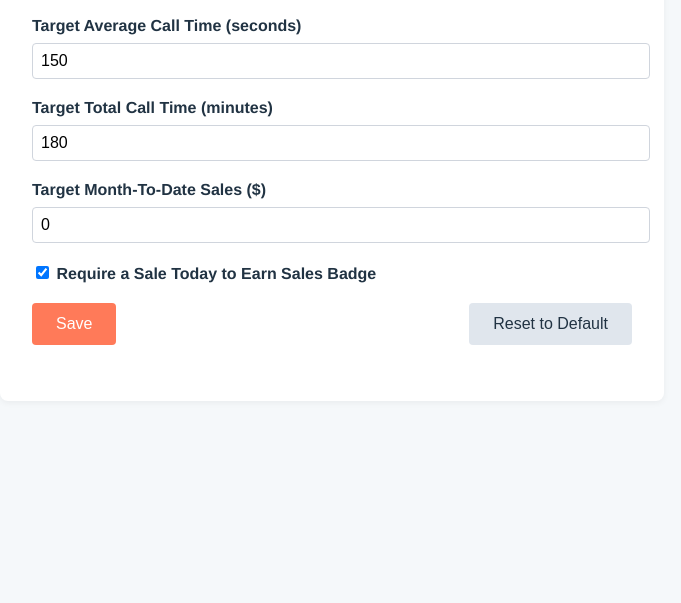
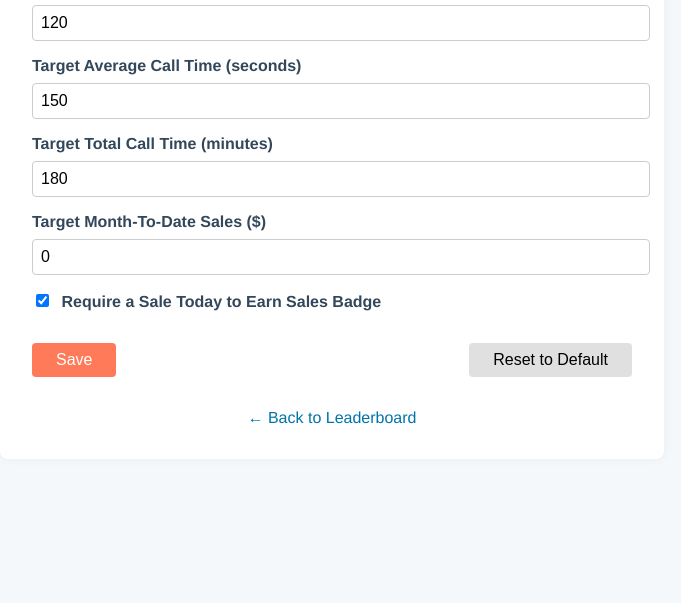
Before and after one commit to ybowdotio/salesleaderboard, a website: page goalsSettings.html in a window 1280 px wide. Shown: the part 197-800 px from the top of the page, without its empty margins (308-989 px from the left). Drawn offline with Linux system fonts and the light colour scheme.

Commit message:
Update goalsSettings.html

```diff
--- a/goalsSettings.html
+++ b/goalsSettings.html
@@ -3,155 +3,155 @@
 <head>
   <meta charset="UTF-8" />
   <meta name="viewport" content="width=device-width, initial-scale=1.0" />
-  <title>Adjust Daily Sales Goals</title>
+  <title>Goal Settings</title>
   <style>
     body {
-      font-family: "Helvetica Neue", sans-serif;
-      background-color: #f5f8fa;
-      color: #213343;
+      font-family: "Helvetica Neue", Helvetica, Arial, sans-serif;
+      background: #f5f8fa;
       margin: 0;
       padding: 2rem;
+      color: #33475b;
+    }
+
+    h1 {
+      text-align: center;
     }
 
     .container {
       max-width: 600px;
-      margin: auto;
-      background: #ffffff;
+      margin: 2rem auto;
+      background: white;
+      border-radius: 8px;
       padding: 2rem;
-      border-radius: 8px;
-      box-shadow: 0 2px 6px rgba(0, 0, 0, 0.05);
-    }
-
-    h1 {
-      text-align: center;
-      font-size: 1.5rem;
-      margin-bottom: 1.5rem;
-    }
-
-    .form-group {
-      margin-bottom: 1.25rem;
+      box-shadow: 0 0 10px rgba(0, 0, 0, 0.05);
     }
 
     label {
       display: block;
-      margin-bottom: 0.5rem;
+      margin-top: 1rem;
       font-weight: 600;
     }
 
-    input[type="number"], input[type="checkbox"] {
+    input[type="number"] {
+      width: 100%;
       padding: 0.5rem;
       font-size: 1rem;
-      width: 100%;
-      max-width: 100%;
-      border: 1px solid #d0d5dd;
+      margin-top: 0.5rem;
+      border: 1px solid #ccc;
       border-radius: 4px;
     }
 
-    input[type="checkbox"] {
-      width: auto;
+    .buttons {
+      display: flex;
+      justify-content: space-between;
+      margin-top: 2rem;
     }
 
-    .form-actions {
-      display: flex;
-      justify-content: space-between;
-      gap: 1rem;
-    }
-
-    button {
-      padding: 0.75rem 1.5rem;
+    .buttons button {
+      padding: 0.5rem 1.5rem;
       font-size: 1rem;
       border: none;
       border-radius: 4px;
       cursor: pointer;
     }
 
-    .save {
+    .save-btn {
       background-color: #ff7a59;
       color: white;
     }
 
-    .reset {
-      background-color: #e0e6ed;
-      color: #213343;
+    .reset-btn {
+      background-color: #e0e0e0;
     }
 
-    .note {
+    .back-link {
+      display: block;
       text-align: center;
-      font-size: 0.875rem;
-      margin-top: 1.5rem;
-      color: #66788a;
+      margin-top: 2rem;
+      color: #0073aa;
+      text-decoration: none;
+    }
+
+    .checkbox-container {
+      margin-top: 1rem;
+    }
+
+    .checkbox-container input[type="checkbox"] {
+      margin-right: 0.5rem;
     }
   </style>
 </head>
 <body>
   <div class="container">
     <h1>Adjust Daily Sales Goals</h1>
-    <div class="form-group">
+    <form id="goalsForm">
       <label for="targetCalls">Target Total Calls</label>
-      <input type="number" id="targetCalls" />
-    </div>
-    <div class="form-group">
+      <input type="number" id="targetCalls" name="targetCalls" value="120" />
+
       <label for="targetAvgCallTime">Target Average Call Time (seconds)</label>
-      <input type="number" id="targetAvgCallTime" />
-    </div>
-    <div class="form-group">
-      <label for="targetMinutes">Target Total Call Time (minutes)</label>
-      <input type="number" id="targetMinutes" />
-    </div>
-    <div class="form-group">
-      <label for="targetSalesMTD">Target Month-To-Date Sales ($)</label>
-      <input type="number" id="targetSalesMTD" />
-    </div>
-    <div class="form-group">
-      <label>
-        <input type="checkbox" id="requireSaleToday" />
-        Require a Sale Today to Earn Sales Badge
-      </label>
-    </div>
-    <div class="form-actions">
-      <button class="save" onclick="saveGoals()">Save</button>
-      <button class="reset" onclick="resetGoals()">Reset to Default</button>
-    </div>
-    <div class="note" id="statusMessage"></div>
+      <input type="number" id="targetAvgCallTime" name="targetAvgCallTime" value="150" />
+
+      <label for="targetTotalCallTime">Target Total Call Time (minutes)</label>
+      <input type="number" id="targetTotalCallTime" name="targetTotalCallTime" value="180" />
+
+      <label for="targetSales">Target Month-To-Date Sales ($)</label>
+      <input type="number" id="targetSales" name="targetSales" value="0" />
+
+      <div class="checkbox-container">
+        <label>
+          <input type="checkbox" id="requireSaleToday" checked />
+          Require a Sale Today to Earn Sales Badge
+        </label>
+      </div>
+
+      <div class="buttons">
+        <button type="submit" class="save-btn">Save</button>
+        <button type="button" class="reset-btn" id="resetBtn">Reset to Default</button>
+      </div>
+    </form>
+    <a href="/" class="back-link">← Back to Leaderboard</a>
   </div>
 
   <script>
     const defaultGoals = {
       targetCalls: 120,
       targetAvgCallTime: 150,
-      targetMinutes: 180,
-      targetSalesMTD: 0,
-      requireSaleToday: true,
+      targetTotalCallTime: 180,
+      targetSales: 0,
+      requireSaleToday: true
     };
 
-    function loadGoals() {
-      const saved = JSON.parse(localStorage.getItem("dailyGoals")) || defaultGoals;
-      document.getElementById("targetCalls").value = saved.targetCalls;
-      document.getElementById("targetAvgCallTime").value = saved.targetAvgCallTime;
-      document.getElementById("targetMinutes").value = saved.targetMinutes;
-      document.getElementById("targetSalesMTD").value = saved.targetSalesMTD;
-      document.getElementById("requireSaleToday").checked = saved.requireSaleToday;
-    }
+    const form = document.getElementById("goalsForm");
 
-    function saveGoals() {
+    // Load stored goals on page load
+    window.addEventListener("DOMContentLoaded", () => {
+      const savedGoals = JSON.parse(localStorage.getItem("dailyGoals")) || defaultGoals;
+      form.targetCalls.value = savedGoals.targetCalls;
+      form.targetAvgCallTime.value = savedGoals.targetAvgCallTime;
+      form.targetTotalCallTime.value = savedGoals.targetTotalCallTime;
+      form.targetSales.value = savedGoals.targetSales;
+      document.getElementById("requireSaleToday").checked = savedGoals.requireSaleToday;
+    });
+
+    // Save goals
+    form.addEventListener("submit", (e) => {
+      e.preventDefault();
       const goals = {
-        targetCalls: parseInt(document.getElementById("targetCalls").value, 10),
-        targetAvgCallTime: parseInt(document.getElementById("targetAvgCallTime").value, 10),
-        targetMinutes: parseInt(document.getElementById("targetMinutes").value, 10),
-        targetSalesMTD: parseInt(document.getElementById("targetSalesMTD").value, 10),
+        targetCalls: parseInt(form.targetCalls.value),
+        targetAvgCallTime: parseInt(form.targetAvgCallTime.value),
+        targetTotalCallTime: parseInt(form.targetTotalCallTime.value),
+        targetSales: parseInt(form.targetSales.value),
         requireSaleToday: document.getElementById("requireSaleToday").checked
       };
       localStorage.setItem("dailyGoals", JSON.stringify(goals));
-      document.getElementById("statusMessage").textContent = "Goals saved!";
-    }
+      alert("Goals saved successfully!");
+    });
 
-    function resetGoals() {
+    // Reset goals
+    document.getElementById("resetBtn").addEventListener("click", () => {
       localStorage.removeItem("dailyGoals");
-      loadGoals();
-      document.getElementById("statusMessage").textContent = "Defaults restored.";
-    }
-
-    loadGoals();
+      location.reload();
+    });
   </script>
 </body>
 </html>
```
